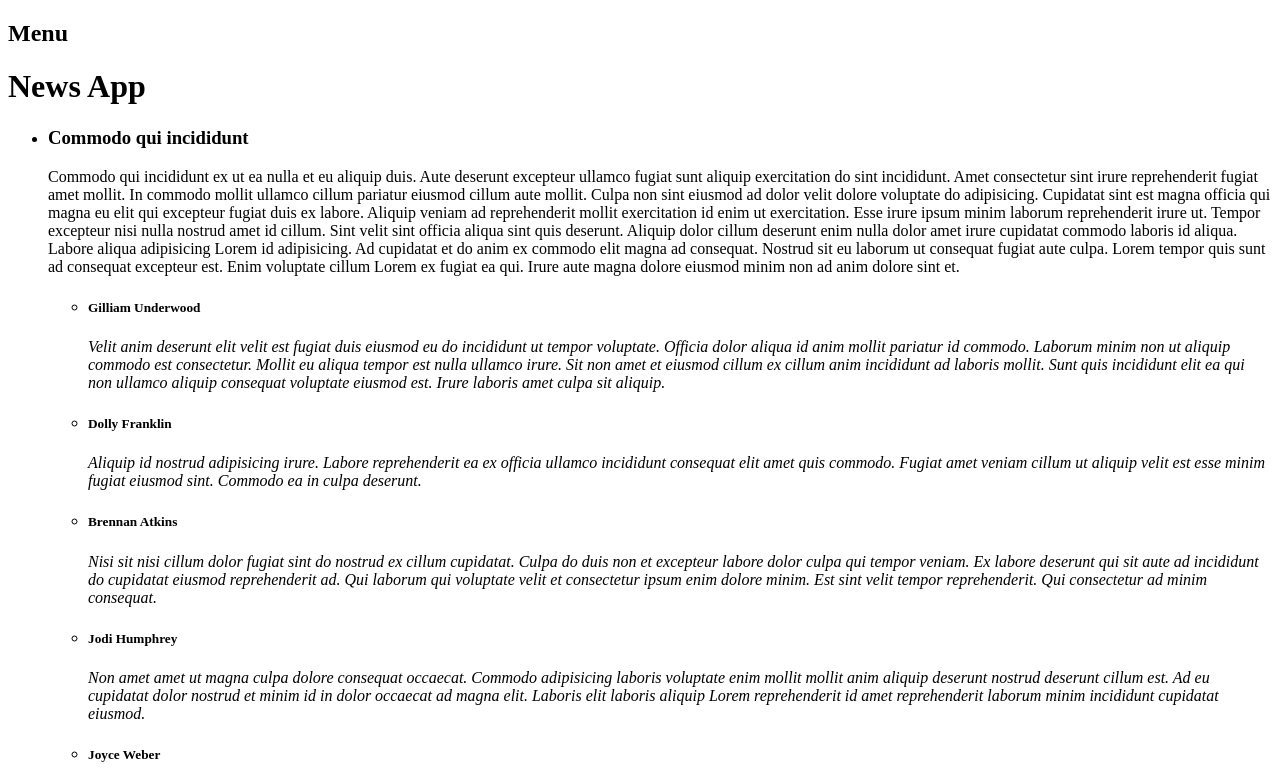
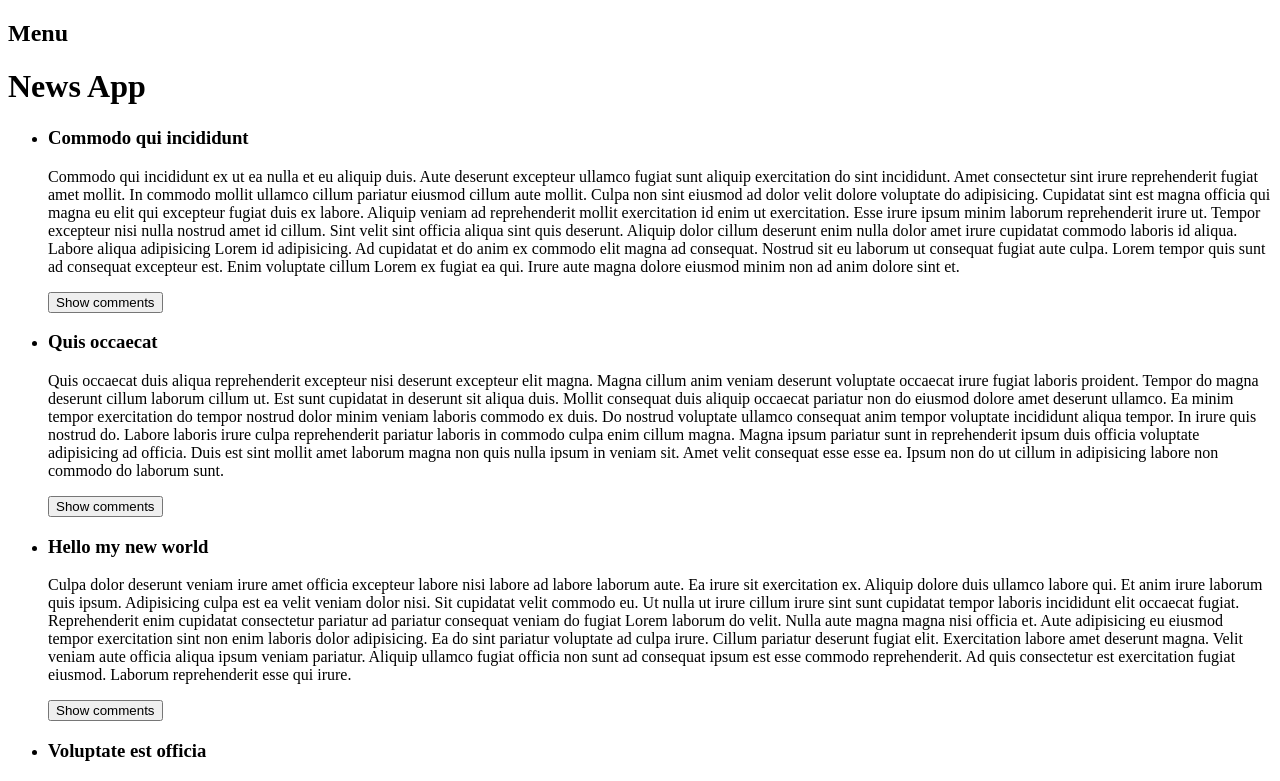
Before and after one commit to romabelka/js_ru_14_08, a React app: page / in a window 1280 px wide. Shown: the top 781 px of the page. Built offline with nearby package versions, Linux system fonts and the light colour scheme.

Commit message:
Добавлено динамическое отображение коментариев и текста для кнопки комментариев

```diff
--- a/src/Comment.js
+++ b/src/Comment.js
@@ -9,7 +9,7 @@ class Comment extends Component {
       return (
           <div>
               <h5>{comment.user}</h5>
-              <p> <i>{comment.text}</i></p>
+              <p><i>{comment.text}</i></p>
           </div>
       )
   }
--- a/src/CommentList.js
+++ b/src/CommentList.js
@@ -4,14 +4,37 @@ import Comment from './Comment'
 class CommentList extends Component {
   constructor(props) {
     super(props)
+    this.state = {
+      commentsSwitch: false
+    }
   }
+
   render() {
-    const commentsArray = this.getComments(this.props.comments)
+    var commentsArray = this.props.comments;
+
     return (
-      <ul>
-        {commentsArray}
-      </ul>
+      <div>
+        {this.getArrayComments()}
+        <button onClick = {this.switchStateComments}>
+          {this.getTextForSwitchButton()}
+        </button>
+      </div>
     )
+  }
+
+  switchStateComments = () => {
+    this.setState({
+        commentsSwitch: !this.state.commentsSwitch
+    })
+  }
+
+  getArrayComments = () => {
+      return this.state.commentsSwitch && <ul>{this.getComments(this.props.comments)}</ul>
+  }
+
+  getTextForSwitchButton(){
+    const textButton = this.state.commentsSwitch ?  "Hide comments" : "Show comments"
+    return textButton
   }
 
   getComments(comments){
```
